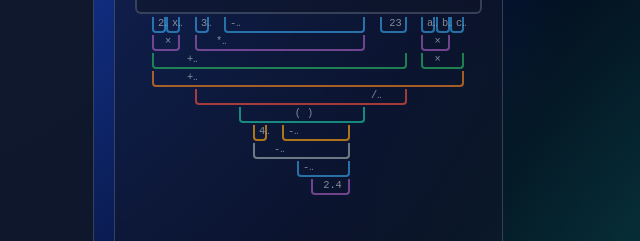
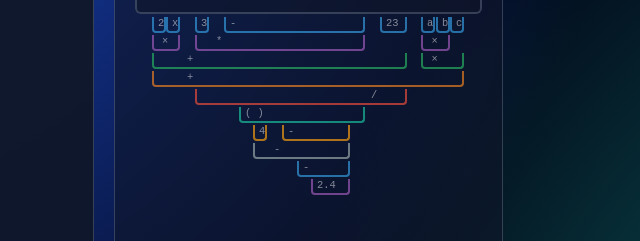
Before and after one commit to Kibnet/MathHelper, a website built with Vite: page expression-editor-modular.html in a window 1280 px wide. Shown: the part 249-490 px from the top of the page, 206-846 px from the left. Built offline with nearby package versions, Linux system fonts and the light colour scheme.

Commit message:
fix(ui): adjust label width and remove text overflow truncation
- Set label width to 'auto' to allow full text display
- Align label text to center regardless of width
- Remove overflow:hidden and text-overflow:ellipsis from CSS to prevent ellipsis dots
- Add padding and maintain pointer-events and opacity settings for label styling

```diff
--- a/src/ui/components/ExpressionDisplay.ts
+++ b/src/ui/components/ExpressionDisplay.ts
@@ -145,8 +145,9 @@ export class ExpressionDisplay {
       if (labelPosition) {
         label.style.position = 'absolute';
         label.style.left = labelPosition.left + 'px';
-        label.style.width = labelPosition.width > 0 ? labelPosition.width + 'px' : 'auto';
-        label.style.textAlign = labelPosition.width > 0 ? 'center' : 'left';
+        // НЕ устанавливаем width - пусть метка занимает столько, сколько нужно для текста
+        label.style.width = 'auto';
+        label.style.textAlign = 'center';
         console.log('Applied label styles:', label.style.left, label.style.width);
       } else {
         console.warn('No label position calculated!');
--- a/src/ui/styles/components.css
+++ b/src/ui/styles/components.css
@@ -289,8 +289,7 @@
   font-size: 0.65rem;
   color: inherit;
   white-space: nowrap;
-  overflow: hidden;
-  text-overflow: ellipsis;
+  /* Убрали overflow: hidden и text-overflow: ellipsis - они добавляли точки */
   padding: 0 4px;
   opacity: 0.8;
   pointer-events: none;
```
